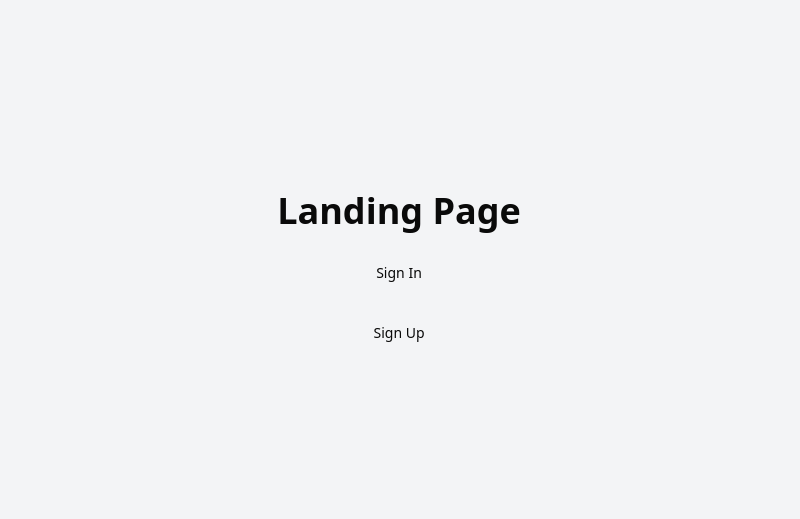
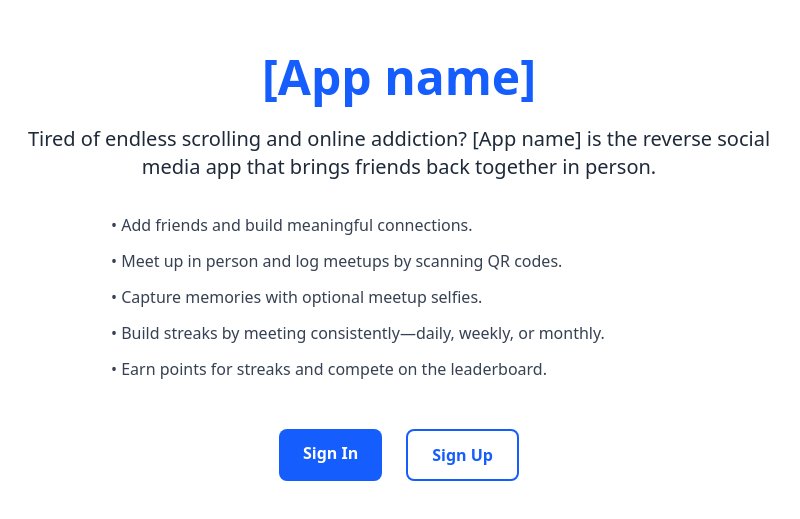
Before and after one commit to mea432/congressional-app-challenge-25, a Next.js app: page / in a window 1280 px wide. Shown: the part 133-652 px from the top of the page, without its empty margins (241-1041 px from the left). Built offline with nearby package versions, Linux system fonts and the light colour scheme.

Commit message:
Something

```diff
--- a/src/app/leaderboard/page.tsx
+++ b/src/app/leaderboard/page.tsx
@@ -22,7 +22,7 @@ export default function Leaderboard() {
   const [users, setUsers] = useState<UserData[]>([]);
 
   useEffect(() => {
-    const fetchTopUsers = async () => {
+    const fetchTopPointsUsers = async () => {
       const q = query(
         collection(db, "users"),
         orderBy("points", "desc"),
@@ -44,7 +44,33 @@ export default function Leaderboard() {
       setUsers(usersData);
     };
 
-    fetchTopUsers();
+    fetchTopPointsUsers();
+  }, []);
+
+    useEffect(() => {
+    const fetchTopStreakUsers = async () => {
+      const q = query(
+        collection(db, "users"),
+        orderBy("points", "desc"),
+        limit(10)
+      );
+      const querySnapshot = await getDocs(q);
+      const usersData: UserData[] = [];
+
+      querySnapshot.forEach((docSnap) => {
+        const data = docSnap.data();
+        usersData.push({
+          id: docSnap.id,
+          displayName: data.displayName || "Unnamed",
+          points: data.points || 0,
+          avatar: data.avatar,
+        });
+      });
+
+      setUsers(usersData);
+    };
+
+    fetchTopStreakUsers();
   }, []);
 
   return (
@@ -101,6 +127,7 @@ export default function Leaderboard() {
           </>
         );
       }}
+
     </PageProtected>
   );
 }
--- /dev/null
+++ b/src/app/leaderboard/test.md
@@ -0,0 +1,55 @@
+            ggggggg
+
+
+
+
+
+
+
+
+
+
+
+
+
+
+
+
+
+
+
+
+
+
+
+
+
+
+
+
+
+
+
+
+
+
+
+
+
+
+
+
+
+
+
+
+
+askdlfjasdfjkal sdkfjasdk jkajsdfsd sdk fjklasdjflkasdjfiwuoqekljasdfj klasdf
+ sdkfjaskdfjkasdjfkajsdfkasjdfjqwfuiojwadhofujah kdsfjs
+
+
+
+
+
+
+The last line
--- a/src/app/page.tsx
+++ b/src/app/page.tsx
@@ -1,17 +1,42 @@
-import Image from "next/image";
+// app/page.tsx
 import Link from "next/link";
 
-export default function Home() {
+export default function LandingPage() {
   return (
-    <div className="flex flex-col items-center justify-center min-h-screen bg-gray-100">
-      <h1 className="text-4xl font-bold mb-4">Landing Page</h1>
-      <Link href="/sign-in" className="mt-4 inline-block text-sm underline-offset-4 hover:underline">
-        Sign In
-      </Link>
-      <br />
-      <Link href="/sign-up" className="mt-4 inline-block text-sm underline-offset-4 hover:underline">
-        Sign Up
-      </Link>
-    </div>
+    <main className="min-h-screen flex flex-col justify-center items-center bg-white px-6 text-gray-800">
+      <div className="max-w-3xl text-center">
+        <h1 className="text-5xl font-extrabold text-blue-600 mb-6">
+          [App name]
+        </h1>
+
+        <p className="text-lg md:text-xl mb-8">
+          Tired of endless scrolling and online addiction? [App name] is the reverse social media app that brings friends back together in person.
+        </p>
+
+        <ul className="text-left max-w-xl mx-auto mb-12 space-y-3 text-gray-700">
+          <li>• Add friends and build meaningful connections.</li>
+          <li>• Meet up in person and log meetups by scanning QR codes.</li>
+          <li>• Capture memories with optional meetup selfies.</li>
+          <li>• Build streaks by meeting consistently—daily, weekly, or monthly.</li>
+          <li>• Earn points for streaks and compete on the leaderboard.</li>
+        </ul>
+
+        <div className="flex justify-center gap-6">
+          <Link
+            href="/sign-in"
+            className="px-6 py-3 rounded-md bg-blue-600 text-white font-semibold hover:bg-blue-700 transition"
+          >
+            Sign In
+          </Link>
+
+          <Link
+            href="/sign-up"
+            className="px-6 py-3 rounded-md border-2 border-blue-600 text-blue-600 font-semibold hover:bg-blue-600 hover:text-white transition"
+          >
+            Sign Up
+          </Link>
+        </div>
+      </div>
+    </main>
   );
 }
```
